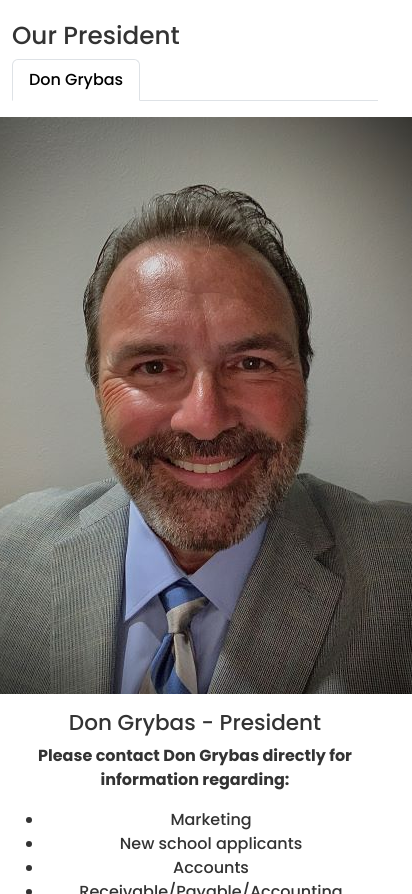
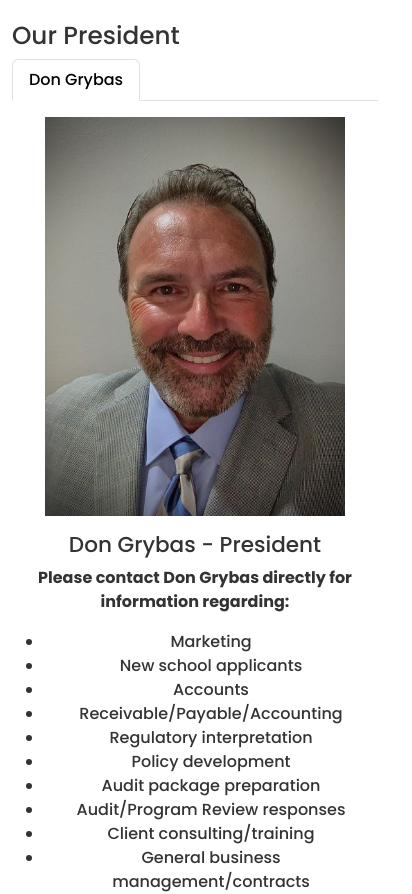
Before and after one commit to tylerwestberg/GEMCOR, a plain HTML site: page staff.html in a window 390 px wide. Shown: the part 458-1352 px from the top of the page, 412 px wide, since content can reach past the window. Drawn offline with nearby package versions, Linux system fonts and the light colour scheme.

Commit message:
Add files via upload
fix mobile changes

```diff
--- a/style.css
+++ b/style.css
@@ -111,7 +111,7 @@ body {
   color: #ddd;
 }
 
-/* Responsive Mobile Fixes */
+/* Mobile Styling */
 @media (max-width: 768px) {
   .navbar-nav {
     flex-direction: column;
@@ -134,11 +134,9 @@ body {
   .footer-nav {
     text-align: center;
   }
-}
 
-
-@media (max-width: 767.98px) {
   .profile-card {
+    display: flex !important;
     flex-direction: column !important;
     align-items: center !important;
     text-align: center;
@@ -147,5 +145,12 @@ body {
   .profile-card img {
     margin-bottom: 1rem;
     margin-right: 0 !important;
+    width: 100%;
+    max-width: 300px;
+    height: auto;
+  }
+
+  .profile-card > div {
+    width: 100%;
   }
 }
```
